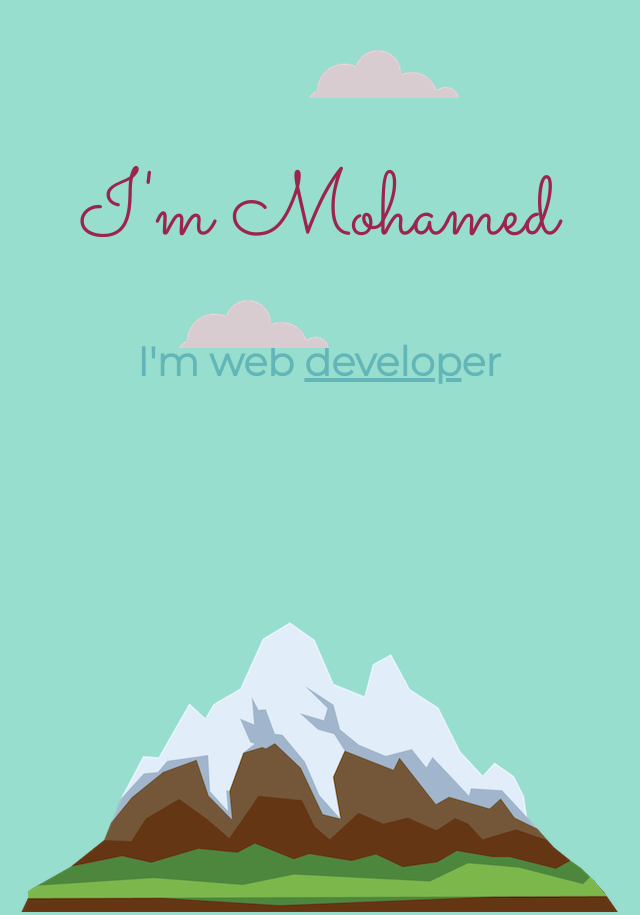
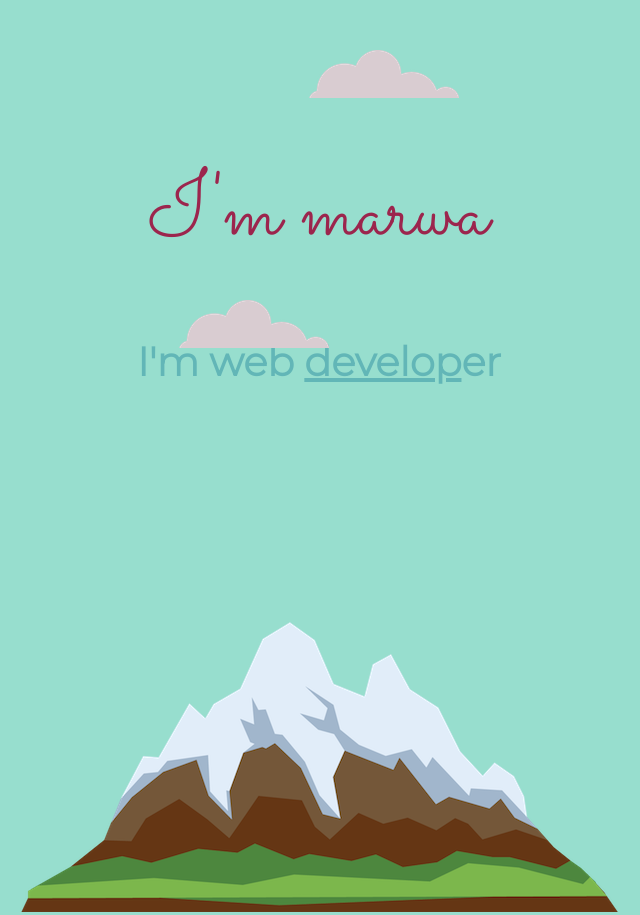
Before and after one commit to mohamedtawwfeek/mohamedtawwfeek.github.io, a plain HTML site: page index.html in a window 1280 px wide. Shown: the top 915 px of the page, without its empty margins (321-961 px from the left). Drawn offline with Linux system fonts and the light colour scheme; files whose address does not match are found by name.

Commit message:
Update index.html

```diff
--- a/index.html
+++ b/index.html
@@ -11,7 +11,7 @@
 
     <div class="topcontainer">
       <img class= "top-cloud" src="images/cloud.png" alt="">
-      <h1 >I'm Mohamed</h1>
+      <h1 >I'm marwa</h1>
 
       <h2 ><p >I'm web <span class="develop"> develop</span>er</p></h2>
       <img class="bottom-cloud" src="images/cloud.png" alt="">
```
